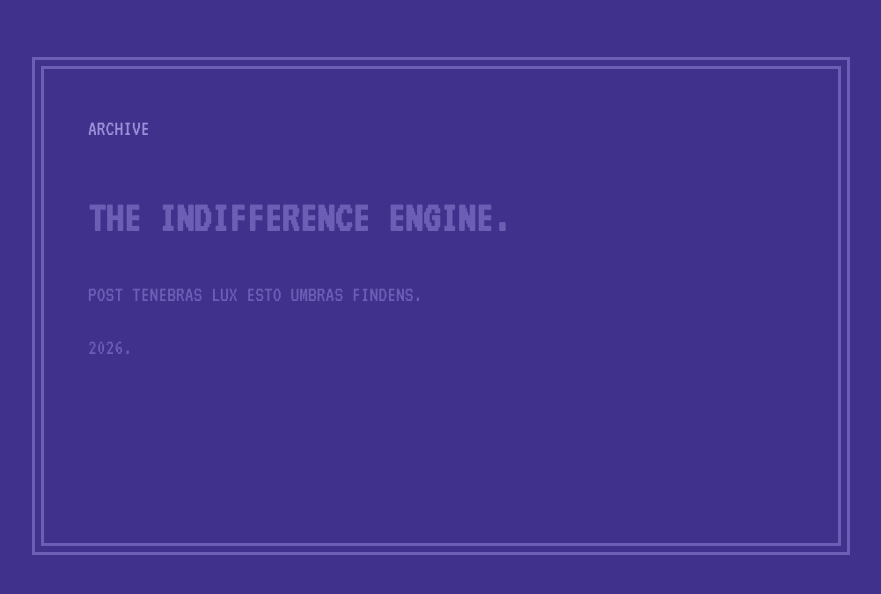
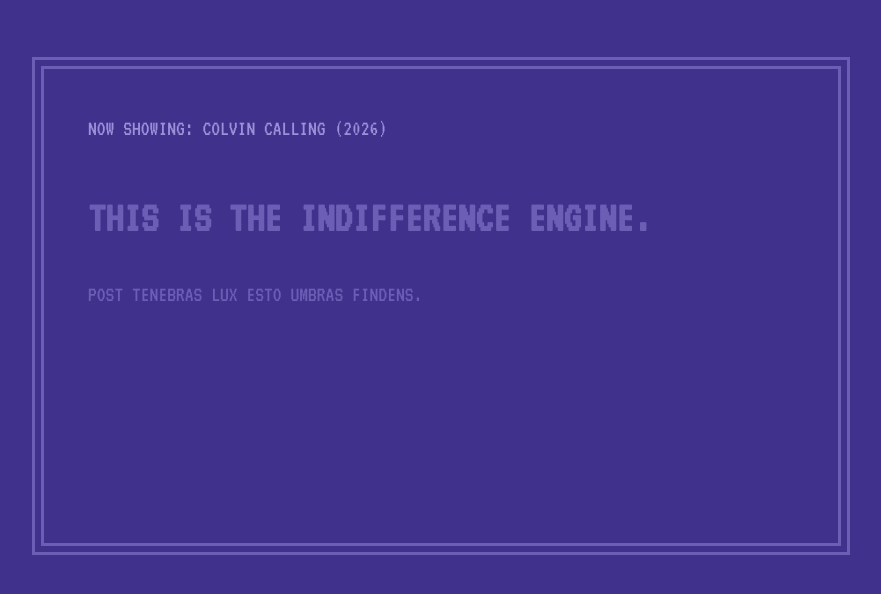
Before and after one commit to EHsaTurpentine/ENGINE, a plain HTML site: page index.html in a window 1280 px wide. Shown: the whole page, without its empty margins (199-1080 px from the left). Drawn offline with Linux system fonts and the light colour scheme.

Commit message:
Update index.html

```diff
--- a/index.html
+++ b/index.html
@@ -15,12 +15,12 @@
 
   <div id="content" hidden>
     <nav>
-      <a href="archive/lake/">ARCHIVE</a>
+      <a href="archive/lake/">NOW SHOWING: COLVIN CALLING (2026)</a>
     </nav>
     <main>
-      <h1>THE INDIFFERENCE ENGINE.</h1>
+      <h1>THIS IS THE INDIFFERENCE ENGINE.</h1>
       <p>POST TENEBRAS LUX ESTO UMBRAS FINDENS.</p>
-      <p>2026.</p>
+
     </main>
   </div>
 </div>
```
